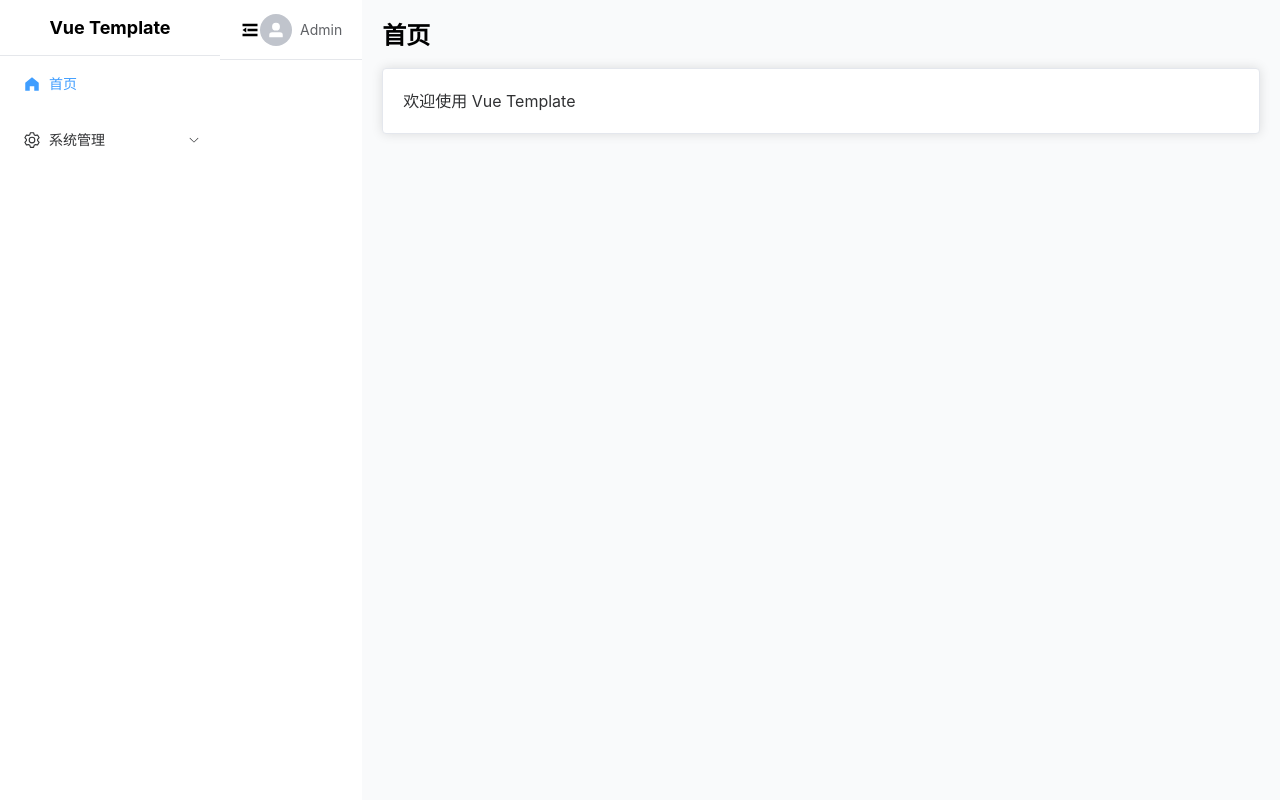
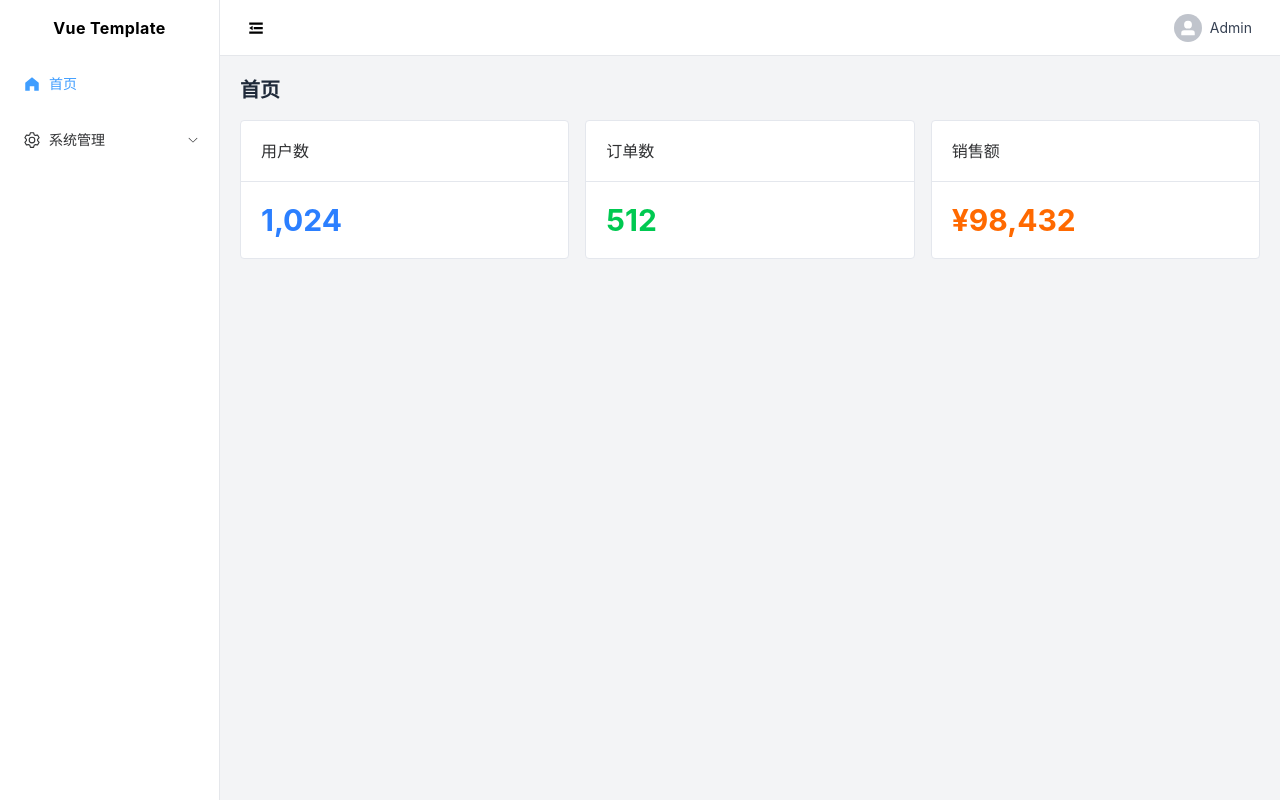
Before and after one commit to super-britz/vue-template, a Vue app: page / in a window 1280 px wide. Built offline with nearby package versions, Linux system fonts and the light colour scheme; the HTML template or start-up script is replaced by a standard one.

Commit message:
style: 修复布局样式与 Tailwind/Element Plus 兼容性

```diff
--- a/src/assets/main.css
+++ b/src/assets/main.css
@@ -1,2 +1,22 @@
 @import 'tailwindcss';
 @import 'element-plus/theme-chalk/dark/css-vars.css';
+
+/* 防止 Tailwind preflight 重置 Element Plus 的 button/input 等样式 */
+@layer base {
+  button,
+  input,
+  select,
+  textarea {
+    color: inherit;
+    font: inherit;
+  }
+}
+
+/* 全局布局 */
+html,
+body,
+#app {
+  height: 100%;
+  margin: 0;
+  padding: 0;
+}
--- a/src/layouts/AppHeader.vue
+++ b/src/layouts/AppHeader.vue
@@ -11,20 +11,27 @@ defineEmits<{
 </script>
 
 <template>
-  <ElHeader class="flex items-center justify-between border-b border-gray-200 bg-white">
-    <ElIcon
-      :size="20"
-      class="cursor-pointer hover:text-blue-500"
+  <ElHeader
+    class="flex h-14 shrink-0 items-center justify-between border-b border-gray-200 bg-white px-4"
+    height="56px"
+  >
+    <!-- 左侧：折叠按钮 -->
+    <div
+      class="flex h-8 w-8 cursor-pointer items-center justify-center rounded hover:bg-gray-100"
       @click="$emit('toggle')"
     >
-      <Fold v-if="!collapsed" />
-      <Expand v-else />
-    </ElIcon>
-    <ElDropdown>
-      <span class="flex cursor-pointer items-center gap-2">
-        <ElAvatar :size="32" :icon="UserFilled" />
-        <span class="text-sm">Admin</span>
-      </span>
+      <ElIcon :size="18">
+        <Fold v-if="!collapsed" />
+        <Expand v-else />
+      </ElIcon>
+    </div>
+
+    <!-- 右侧：用户信息 -->
+    <ElDropdown trigger="click">
+      <div class="flex cursor-pointer items-center gap-2 rounded px-2 py-1 hover:bg-gray-100">
+        <ElAvatar :size="28" :icon="UserFilled" />
+        <span class="text-sm text-gray-700">Admin</span>
+      </div>
       <template #dropdown>
         <ElDropdownMenu>
           <ElDropdownItem>个人中心</ElDropdownItem>
--- a/src/layouts/AppSidebar.vue
+++ b/src/layouts/AppSidebar.vue
@@ -10,11 +10,18 @@ const route = useRoute()
 </script>
 
 <template>
-  <ElAside :width="collapsed ? '64px' : '220px'" class="transition-all duration-300">
-    <div class="flex h-14 items-center justify-center border-b border-gray-200">
-      <span v-show="!collapsed" class="text-lg font-bold">Vue Template</span>
-      <span v-show="collapsed" class="text-lg font-bold">V</span>
+  <ElAside
+    :width="collapsed ? '64px' : '220px'"
+    class="flex flex-col overflow-hidden border-r border-gray-200 bg-white transition-[width] duration-300"
+  >
+    <!-- Logo -->
+    <div class="flex h-14 shrink-0 items-center justify-center">
+      <span v-show="!collapsed" class="text-base font-bold tracking-wide">Vue Template</span>
+      <span v-show="collapsed" class="text-base font-bold">V</span>
     </div>
+
+    <!-- 菜单 -->
+    <ElScrollbar class="flex-1">
       <ElMenu
         :default-active="route.path"
         :collapse="collapsed"
@@ -35,5 +42,6 @@ const route = useRoute()
           <ElMenuItem index="/system/role">角色管理</ElMenuItem>
         </ElSubMenu>
       </ElMenu>
+    </ElScrollbar>
   </ElAside>
 </template>
--- a/src/layouts/DefaultLayout.vue
+++ b/src/layouts/DefaultLayout.vue
@@ -11,11 +11,11 @@ function toggleSidebar() {
 </script>
 
 <template>
-  <ElContainer class="min-h-screen">
+  <ElContainer class="h-full">
     <AppSidebar :collapsed="isCollapsed" />
-    <ElContainer>
+    <ElContainer direction="vertical" class="min-w-0">
       <AppHeader :collapsed="isCollapsed" @toggle="toggleSidebar" />
-      <ElMain class="bg-gray-50">
+      <ElMain class="!overflow-auto bg-gray-100 p-4">
         <RouterView />
       </ElMain>
     </ElContainer>
--- a/src/views/HomeView.vue
+++ b/src/views/HomeView.vue
@@ -4,9 +4,26 @@
 
 <template>
   <div>
-    <h1 class="mb-4 text-2xl font-bold">首页</h1>
-    <ElCard>
-      <p>欢迎使用 Vue Template</p>
-    </ElCard>
+    <h1 class="mb-4 text-xl font-semibold text-gray-800">首页</h1>
+    <div class="grid grid-cols-1 gap-4 md:grid-cols-3">
+      <ElCard shadow="hover">
+        <template #header>
+          <span class="font-medium">用户数</span>
+        </template>
+        <p class="text-3xl font-bold text-blue-500">1,024</p>
+      </ElCard>
+      <ElCard shadow="hover">
+        <template #header>
+          <span class="font-medium">订单数</span>
+        </template>
+        <p class="text-3xl font-bold text-green-500">512</p>
+      </ElCard>
+      <ElCard shadow="hover">
+        <template #header>
+          <span class="font-medium">销售额</span>
+        </template>
+        <p class="text-3xl font-bold text-orange-500">¥98,432</p>
+      </ElCard>
+    </div>
   </div>
 </template>
```
Lines whose indentation alone changed are shown as unchanged.
